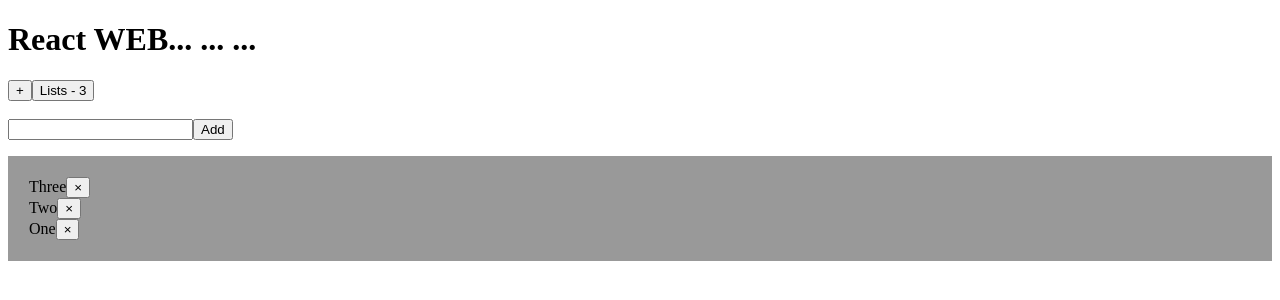
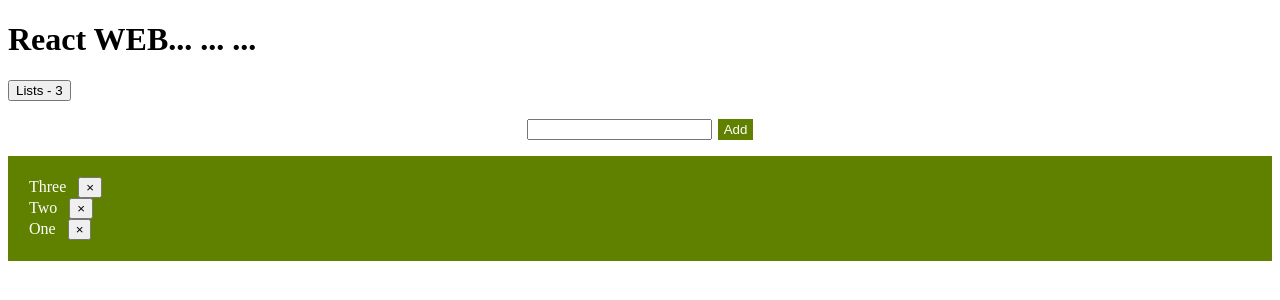
Before and after one commit to thantiam/React_Web_git, a React (Vite) app: page / in a window 1280 px wide. Shown: the top 300 px of the page. Built offline with nearby package versions, Linux system fonts and the light colour scheme.

Commit message:
updating some CSS

```diff
--- a/src/App.jsx
+++ b/src/App.jsx
@@ -3,7 +3,7 @@
 
 
         function List({children}){
-         return <ul style={{ listStyle:"none", padding: 21, background: "#999" }}>
+         return <ul style={{ listStyle:"none", padding: 21, background: "#608000", color:"#fff", }}>
                        {children}
                 </ul>
         }
@@ -34,19 +34,19 @@ export default function App() {
 
   return  <>
             <h1> React WEB... ... ... </h1>
-                <button onClick= {add} >+</button>
+                {/* <button onClick= {add} >+</button> */}
                 <button> Lists - { data.length } </button>
                 <br />
                 <br />
 
-                <form onSubmit={ e => {
+                <form style={{ display:"flex", justifyContent:"center", }} onSubmit={ e => {
                     e.preventDefault();
                     add();
                     e.currentTarget.reset();
                 } } >
 
                   <input type="text" ref={inputRef} />
-                  <button type="submit">Add</button>
+                  <button style={{ marginLeft:6, color:"#fff", background:"#608000", border:"none", }} type="submit">Add</button>
                 </form>
 
             <List>
--- a/src/Item.jsx
+++ b/src/Item.jsx
@@ -1,6 +1,6 @@
 export default function Item({data, remove }) {
           return <li>
             {data.name}
-              <button onClick={ () => remove(data.id)} > &times; </button>
+              <button style={{ marginLeft:12, }} onClick={ () => remove(data.id)} > &times; </button>
             </li>
         }
```
